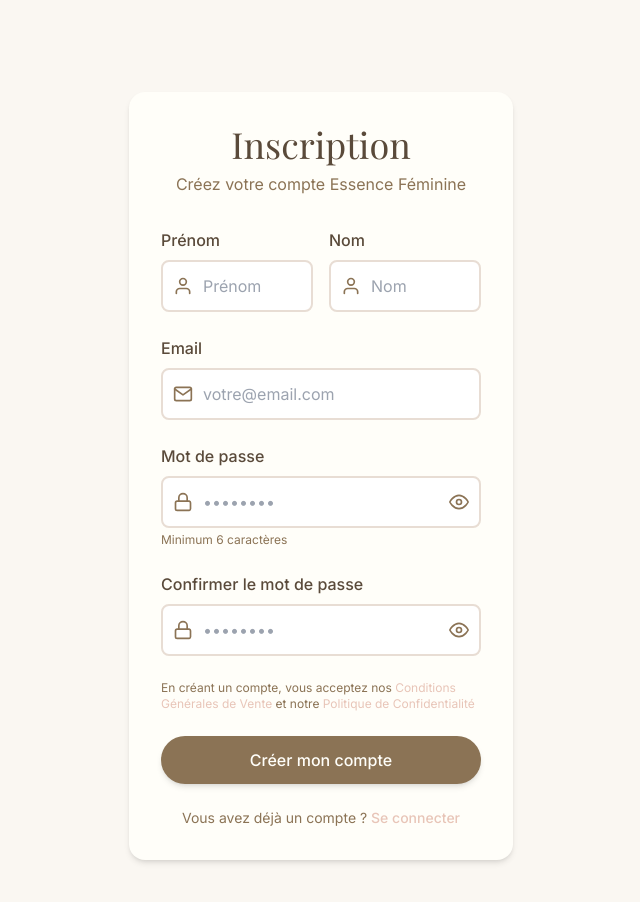
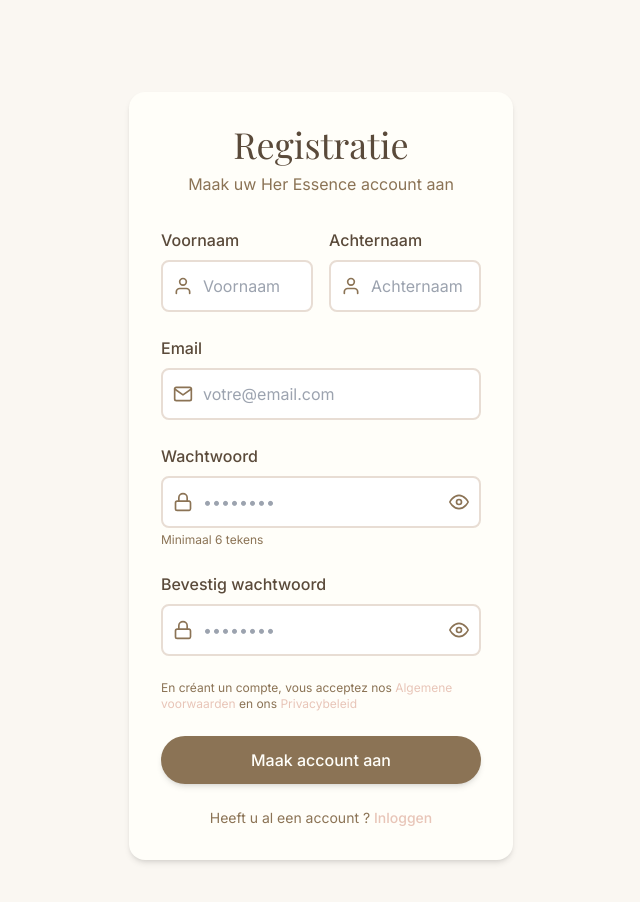
Before and after one commit to Yanick301/beaut-, a Next.js app: page /inscription in a window 1280 px wide. Shown: the part 260-1162 px from the top of the page, without its empty margins (319-959 px from the left). Built offline with nearby package versions, Linux system fonts and the light colour scheme; no server answers; a web font is replaced by a local one.

Commit message:
pagination

```diff
--- a/app/inscription/page.tsx
+++ b/app/inscription/page.tsx
@@ -30,13 +30,13 @@
 
     // Validation
     if (password !== confirmPassword) {
-      setError('Les mots de passe ne correspondent pas');
+      setError('De wachtwoorden komen niet overeen');
       setLoading(false);
       return;
     }
 
     if (password.length < 6) {
-      setError('Le mot de passe doit contenir au moins 6 caractères');
+      setError('Het wachtwoord moet minimaal 6 tekens bevatten');
       setLoading(false);
       return;
     }
@@ -64,14 +64,14 @@
       if (error) throw error;
 
       if (data.user) {
-        setMessage('Un email de confirmation a été envoyé à votre adresse ! Veuillez vérifier votre boîte de réception.');
+        setMessage('Een bevestigingsmail is naar uw e-mailadres verzonden! Controleer alstublieft uw inbox.');
         // Optionnel : redirection automatique après quelques secondes
         setTimeout(() => {
           router.push('/connexion');
         }, 3000);
       }
     } catch (error: any) {
-      setError(error.message || 'Une erreur est survenue lors de l\'inscription');
+      setError(error.message || 'Er is een fout opgetreden tijdens de registratie');
     } finally {
       setLoading(false);
     }
@@ -82,10 +82,10 @@
       <div className="container-custom max-w-md">
         <div className="bg-white-cream rounded-2xl p-8 shadow-md">
           <h1 className="font-elegant text-3xl sm:text-4xl text-brown-dark mb-2 text-center">
-            Inscription
+            Registratie
           </h1>
           <p className="text-brown-soft text-center mb-8">
-            Créez votre compte Essence Féminine
+            Maak uw Her Essence account aan
           </p>
 
           {error && (
@@ -104,7 +104,7 @@
             <div className="grid grid-cols-2 gap-4">
               <div>
                 <label htmlFor="firstName" className="block text-brown-dark font-medium mb-2">
-                  Prénom
+                  Voornaam
                 </label>
                 <div className="relative">
                   <FiUser className="absolute left-3 top-1/2 transform -translate-y-1/2 text-brown-soft w-5 h-5" />
@@ -115,14 +115,14 @@
                     onChange={(e) => setFirstName(e.target.value)}
                     required
                     className="w-full pl-10 pr-4 py-3 rounded-lg border-2 border-nude focus:border-rose-soft outline-none transition"
-                    placeholder="Prénom"
+                    placeholder="Voornaam"
                   />
                 </div>
               </div>
 
               <div>
                 <label htmlFor="lastName" className="block text-brown-dark font-medium mb-2">
-                  Nom
+                  Achternaam
                 </label>
                 <div className="relative">
                   <FiUser className="absolute left-3 top-1/2 transform -translate-y-1/2 text-brown-soft w-5 h-5" />
@@ -133,7 +133,7 @@
                     onChange={(e) => setLastName(e.target.value)}
                     required
                     className="w-full pl-10 pr-4 py-3 rounded-lg border-2 border-nude focus:border-rose-soft outline-none transition"
-                    placeholder="Nom"
+                    placeholder="Achternaam"
                   />
                 </div>
               </div>
@@ -159,7 +159,7 @@
 
             <div>
               <label htmlFor="password" className="block text-brown-dark font-medium mb-2">
-                Mot de passe
+                Wachtwoord
               </label>
               <div className="relative">
                 <FiLock className="absolute left-3 top-1/2 transform -translate-y-1/2 text-brown-soft w-5 h-5" />
@@ -181,12 +181,12 @@
                   {showPassword ? <FiEyeOff className="w-5 h-5" /> : <FiEye className="w-5 h-5" />}
                 </button>
               </div>
-              <p className="text-xs text-brown-soft mt-1">Minimum 6 caractères</p>
+              <p className="text-xs text-brown-soft mt-1">Minimaal 6 tekens</p>
             </div>
 
             <div>
               <label htmlFor="confirmPassword" className="block text-brown-dark font-medium mb-2">
-                Confirmer le mot de passe
+                Bevestig wachtwoord
               </label>
               <div className="relative">
                 <FiLock className="absolute left-3 top-1/2 transform -translate-y-1/2 text-brown-soft w-5 h-5" />
@@ -212,11 +212,11 @@
             <div className="text-xs text-brown-soft">
               En créant un compte, vous acceptez nos{' '}
               <Link href="/cgv" className="text-rose-soft hover:underline">
-                Conditions Générales de Vente
+                Algemene voorwaarden
               </Link>{' '}
-              et notre{' '}
+              en ons{' '}
               <Link href="/confidentialite" className="text-rose-soft hover:underline">
-                Politique de Confidentialité
+                Privacybeleid
               </Link>
             </div>
 
@@ -225,14 +225,14 @@
               disabled={loading}
               className="w-full btn-primary disabled:opacity-50 disabled:cursor-not-allowed"
             >
-              {loading ? 'Inscription...' : 'Créer mon compte'}
+              {loading ? 'Registratie...' : 'Maak account aan'}
             </button>
           </form>
 
           <div className="mt-6 text-center text-sm text-brown-soft">
-            Vous avez déjà un compte ?{' '}
+            Heeft u al een account ?{' '}
             <Link href="/connexion" className="text-rose-soft hover:text-rose-soft/80 font-medium transition">
-              Se connecter
+              Inloggen
             </Link>
           </div>
         </div>
```
